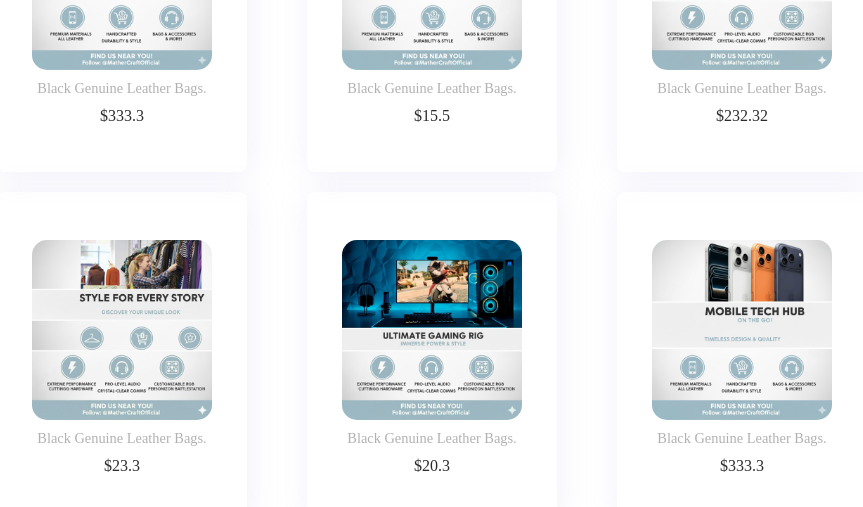
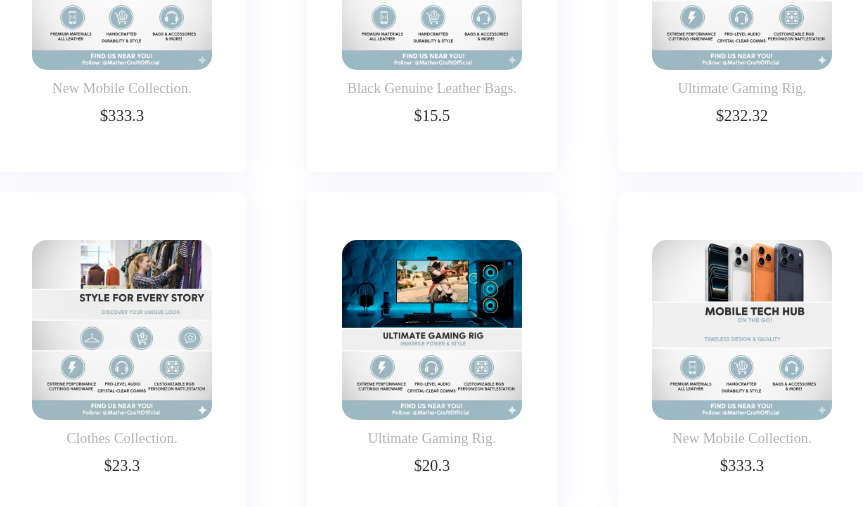
Before and after one commit to atef5922/Ecommerce-Website, a plain HTML site: page index.html in a window 1280 px wide. Shown: the part 1035-1542 px from the top of the page, without its empty margins (208-1071 px from the left). Drawn offline with Linux system fonts and the light colour scheme.

```diff
--- a/index.html
+++ b/index.html
@@ -51,7 +51,7 @@
         <div class="product">
             <div class="productbox">
                 <img src="img/mobile.jpg" alt="">
-                <p>Black Genuine Leather Bags.</p>
+                <p>New Mobile Collection.</p>
                 <a href="">$333.3</a>
                 <a href="" class="BuyBtn">Add To Cart</a>
             </div>
@@ -65,28 +65,28 @@
 
             <div class="productbox">
                 <img src="img/gaming.jpg" alt="">
-                <p>Black Genuine Leather Bags.</p>
+                <p>Ultimate Gaming Rig.</p>
                 <a href="">$232.32</a>
                 <a href="" class="BuyBtn">Add To Cart</a>
             </div>
 
             <div class="productbox">
                 <img src="img/style.jpg" alt="">
-                <p>Black Genuine Leather Bags.</p>
+                <p>Clothes Collection.</p>
                 <a href="">$23.3</a>
                 <a href="" class="BuyBtn">Add To Cart</a>
             </div>
 
             <div class="productbox">
                 <img src="img/gaming.jpg" alt="">
-                <p>Black Genuine Leather Bags.</p>
+                <p>Ultimate Gaming Rig.</p>
                 <a href="">$20.3</a>
                 <a href="" class="BuyBtn">Add To Cart</a>
             </div>
 
             <div class="productbox">
                 <img src="img/mobile.jpg" alt="">
-                <p>Black Genuine Leather Bags.</p>
+                <p>New Mobile Collection.</p>
                 <a href="">$333.3</a>
                 <a href="" class="BuyBtn">Add To Cart</a>
             </div>
```
